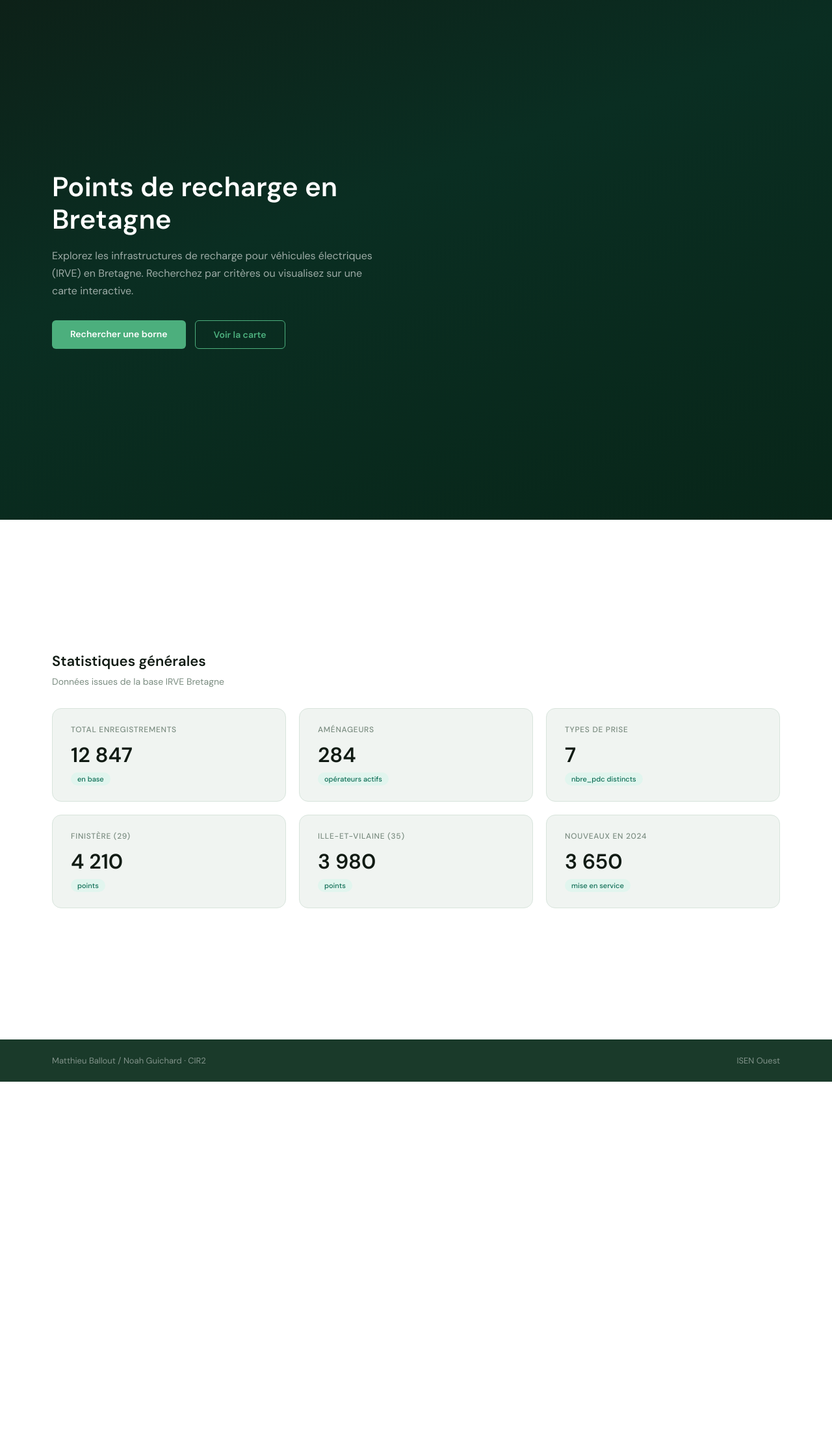
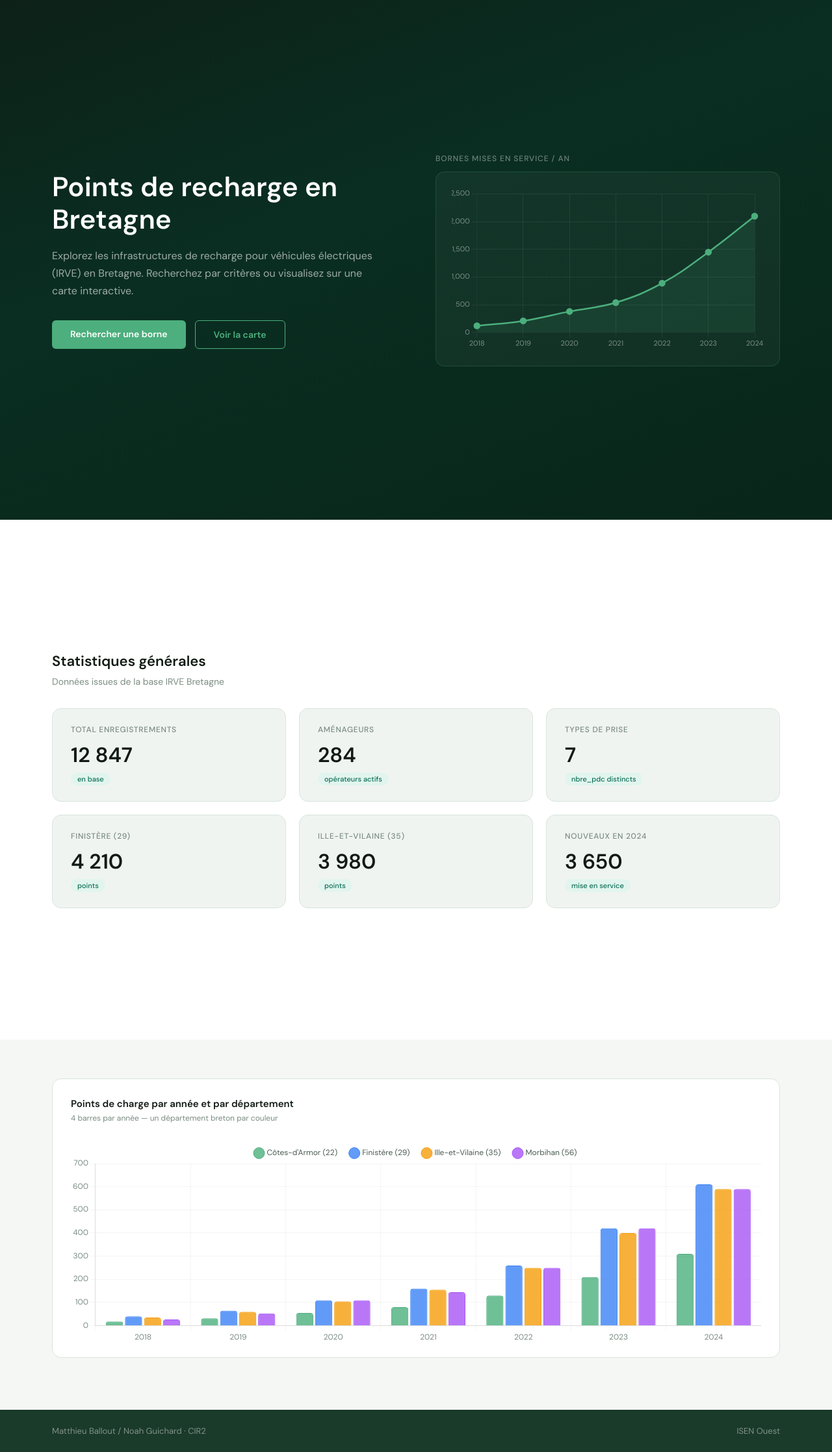
Before and after one commit to matth-blt/Projet-Web-CIR2, a PHP site: page /html/index.html in a window 1280 px wide. Shown: the part 60-2295 px from the top of the page at 65% size. Before the commit the page ends 1725 px from the top, so only its background shows below. Run offline with PHP 8.4, Linux system fonts and the light colour scheme.

Commit message:
update graph front

```diff
--- a/front/css/index.css
+++ b/front/css/index.css
@@ -8,8 +8,39 @@
   padding: 0 80px;
   min-height: 100vh;
   display: flex;
+  flex-direction: row;
+  align-items: center;
+  gap: 60px;
+}
+
+.hero-left {
+  flex: 1;
+  display: flex;
   flex-direction: column;
   justify-content: center;
+}
+
+.hero-right {
+  flex: 1;
+  display: flex;
+  flex-direction: column;
+  gap: 12px;
+}
+
+.hero-chart-label {
+  font-size: 12px;
+  font-weight: 500;
+  color: rgba(255,255,255,0.4);
+  text-transform: uppercase;
+  letter-spacing: 0.08em;
+}
+
+.hero-chart-wrap {
+  background: rgba(255,255,255,0.04);
+  border: 1px solid rgba(76,175,125,0.2);
+  border-radius: var(--arrondi-lg);
+  padding: 24px;
+  height: 300px;
 }
 
 /* Petit badge au-dessus du titre */
@@ -132,11 +163,52 @@
   border-radius: 20px;
 }
 
+/* ── SECTION GRAPHIQUES (sous les stat-cards) ── */
+.charts-section {
+  padding: 60px 80px 80px;
+  background: var(--fond);
+  display: flex;
+  flex-direction: column;
+  gap: 24px;
+}
+
+
+/* Carte de graphique générique */
+.chart-block {
+  background: var(--blanc);
+  border: 1px solid var(--bordure);
+  border-radius: var(--arrondi-lg);
+  padding: 28px 28px 20px;
+}
+
+.chart-block-title {
+  font-size: 15px;
+  font-weight: 600;
+  color: var(--texte);
+  margin-bottom: 4px;
+}
+
+.chart-block-sub {
+  font-size: 12px;
+  color: var(--texte3);
+  margin-bottom: 20px;
+}
+
+/* Hauteur du canvas — grand graphique barres groupées */
+.chart-block-wrap {
+  position: relative;
+  height: 320px;
+}
+
+
 /* ── RESPONSIVE ── */
 @media (max-width: 768px) {
-  .hero          { padding: 48px 32px; min-height: 100vh; }
-  .stats-section { padding: 40px 32px; min-height: auto; }
-  .stats-grid    { grid-template-columns: repeat(2, 1fr); }
+  .hero            { padding: 48px 32px; min-height: auto; flex-direction: column; gap: 40px; }
+  .hero-right      { width: 100%; }
+  .hero-chart-wrap { height: 220px; }
+  .stats-section   { padding: 40px 32px; min-height: auto; }
+  .stats-grid      { grid-template-columns: repeat(2, 1fr); }
+  .charts-section  { padding: 40px 32px 60px; }
 }
 
 @media (max-width: 540px) {
--- a/front/html/index.html
+++ b/front/html/index.html
@@ -7,6 +7,7 @@
     <link href="https://fonts.googleapis.com/css2?family=DM+Sans:wght@400;500;600&display=swap" rel="stylesheet">
     <link rel="stylesheet" href="../css/common.css">
     <link rel="stylesheet" href="../css/index.css">
+    <script src="https://cdn.jsdelivr.net/npm/chart.js@4.4.3/dist/chart.umd.min.js"></script>
 </head>
 <body>
     <div class="page">
@@ -28,11 +29,19 @@
         </header>
 
         <div class="hero">
-            <h1>Points de recharge en Bretagne</h1>
-            <p>Explorez les infrastructures de recharge pour véhicules électriques (IRVE) en Bretagne. Recherchez par critères ou visualisez sur une carte interactive.</p>
-            <div class="hero-btns">
-                <a href="recherche.html" class="btn-primary">Rechercher une borne</a>
-                <a href="carte.html" class="btn-outline">Voir la carte</a>
+            <div class="hero-left">
+                <h1>Points de recharge en Bretagne</h1>
+                <p>Explorez les infrastructures de recharge pour véhicules électriques (IRVE) en Bretagne. Recherchez par critères ou visualisez sur une carte interactive.</p>
+                <div class="hero-btns">
+                    <a href="recherche.html" class="btn-primary">Rechercher une borne</a>
+                    <a href="carte.html" class="btn-outline">Voir la carte</a>
+                </div>
+            </div>
+            <div class="hero-right">
+                <div class="hero-chart-label">Bornes mises en service / an</div>
+                <div class="hero-chart-wrap">
+                    <canvas id="heroChart"></canvas>
+                </div>
             </div>
         </div>
 
@@ -73,10 +82,123 @@
             </div>
         </div>
 
+        <div class="charts-section">
+
+            <!-- Graphique 1 : points par année ET par département (barres groupées) -->
+            <div class="chart-block">
+                <div class="chart-block-title">Points de charge par année et par département</div>
+                <div class="chart-block-sub">4 barres par année — un département breton par couleur</div>
+                <div class="chart-block-wrap">
+                    <canvas id="chartGroupedBar"></canvas>
+                </div>
+            </div>
+
+        </div>
+
         <footer>
             <span>Matthieu Ballout / Noah Guichard · CIR2</span>
             <span>ISEN Ouest</span>
         </footer>
     </div>
+    <script>
+        /* ── Hero line chart ── */
+        const ctx = document.getElementById('heroChart').getContext('2d');
+        new Chart(ctx, {
+            type: 'line',
+            data: {
+                labels: ['2018', '2019', '2020', '2021', '2022', '2023', '2024'],
+                datasets: [{
+                    label: 'Bornes mises en service',
+                    data: [120, 210, 380, 540, 890, 1450, 2100],
+                    borderColor: '#4caf7d',
+                    backgroundColor: 'rgba(76,175,125,0.12)',
+                    pointBackgroundColor: '#4caf7d',
+                    pointRadius: 4,
+                    pointHoverRadius: 6,
+                    borderWidth: 2.5,
+                    tension: 0.4,
+                    fill: true,
+                }]
+            },
+            options: {
+                responsive: true,
+                maintainAspectRatio: false,
+                plugins: {
+                    legend: { display: false },
+                    tooltip: {
+                        backgroundColor: 'rgba(10,46,34,0.95)',
+                        titleColor: '#ffffff',
+                        bodyColor: 'rgba(255,255,255,0.7)',
+                        borderColor: 'rgba(76,175,125,0.4)',
+                        borderWidth: 1,
+                        padding: 10,
+                        callbacks: {
+                            label: item => '  ' + item.formattedValue + ' bornes',
+                        }
+                    }
+                },
+                scales: {
+                    x: {
+                        grid: { color: 'rgba(255,255,255,0.07)' },
+                        ticks: { color: 'rgba(255,255,255,0.45)', font: { family: 'DM Sans', size: 11 } },
+                    },
+                    y: {
+                        beginAtZero: true,
+                        grid: { color: 'rgba(255,255,255,0.07)' },
+                        ticks: { color: 'rgba(255,255,255,0.45)', font: { family: 'DM Sans', size: 11 }, precision: 0 },
+                    }
+                }
+            }
+        });
+    </script>
+    <script>
+        /* ── Couleurs départements ── */
+        const DEP_COLORS = {
+            '22': { bg: 'rgba(76,175,125,0.8)',  border: '#4caf7d' },
+            '29': { bg: 'rgba(59,130,246,0.8)',  border: '#3b82f6' },
+            '35': { bg: 'rgba(245,158,11,0.8)',  border: '#f59e0b' },
+            '56': { bg: 'rgba(168,85,247,0.8)',  border: '#a855f7' },
+        };
+
+        const YEARS = ['2018','2019','2020','2021','2022','2023','2024'];
+
+        /* ── Graphique 1 : barres groupées année × département ── */
+        new Chart(document.getElementById('chartGroupedBar'), {
+            type: 'bar',
+            data: {
+                labels: YEARS,
+                datasets: [
+                    { label: "Côtes-d'Armor (22)", data: [18, 32, 55, 80, 130, 210, 310],  backgroundColor: DEP_COLORS['22'].bg, borderColor: DEP_COLORS['22'].border, borderWidth: 1, borderRadius: 4 },
+                    { label: 'Finistère (29)',       data: [40, 65, 110, 160, 260, 420, 610], backgroundColor: DEP_COLORS['29'].bg, borderColor: DEP_COLORS['29'].border, borderWidth: 1, borderRadius: 4 },
+                    { label: 'Ille-et-Vilaine (35)', data: [35, 60, 105, 155, 250, 400, 590], backgroundColor: DEP_COLORS['35'].bg, borderColor: DEP_COLORS['35'].border, borderWidth: 1, borderRadius: 4 },
+                    { label: 'Morbihan (56)',         data: [27, 53, 110, 145, 250, 420, 590], backgroundColor: DEP_COLORS['56'].bg, borderColor: DEP_COLORS['56'].border, borderWidth: 1, borderRadius: 4 },
+                ]
+            },
+            options: {
+                responsive: true,
+                maintainAspectRatio: false,
+                interaction: { mode: 'index', intersect: false },
+                plugins: {
+                    legend: {
+                        position: 'top',
+                        labels: { color: '#4a5c50', font: { family: 'DM Sans', size: 12 }, usePointStyle: true, padding: 20 }
+                    },
+                    tooltip: {
+                        backgroundColor: '#1a3a2a',
+                        titleColor: '#fff',
+                        bodyColor: 'rgba(255,255,255,0.75)',
+                        borderColor: 'rgba(76,175,125,0.3)',
+                        borderWidth: 1,
+                        padding: 12,
+                    }
+                },
+                scales: {
+                    x: { grid: { color: 'rgba(0,0,0,0.04)' }, ticks: { color: '#7a8c80', font: { family: 'DM Sans', size: 12 } } },
+                    y: { beginAtZero: true, grid: { color: 'rgba(0,0,0,0.04)' }, ticks: { color: '#7a8c80', font: { family: 'DM Sans', size: 12 }, precision: 0 } }
+                }
+            }
+        });
+
+    </script>
 </body>
 </html>
```
